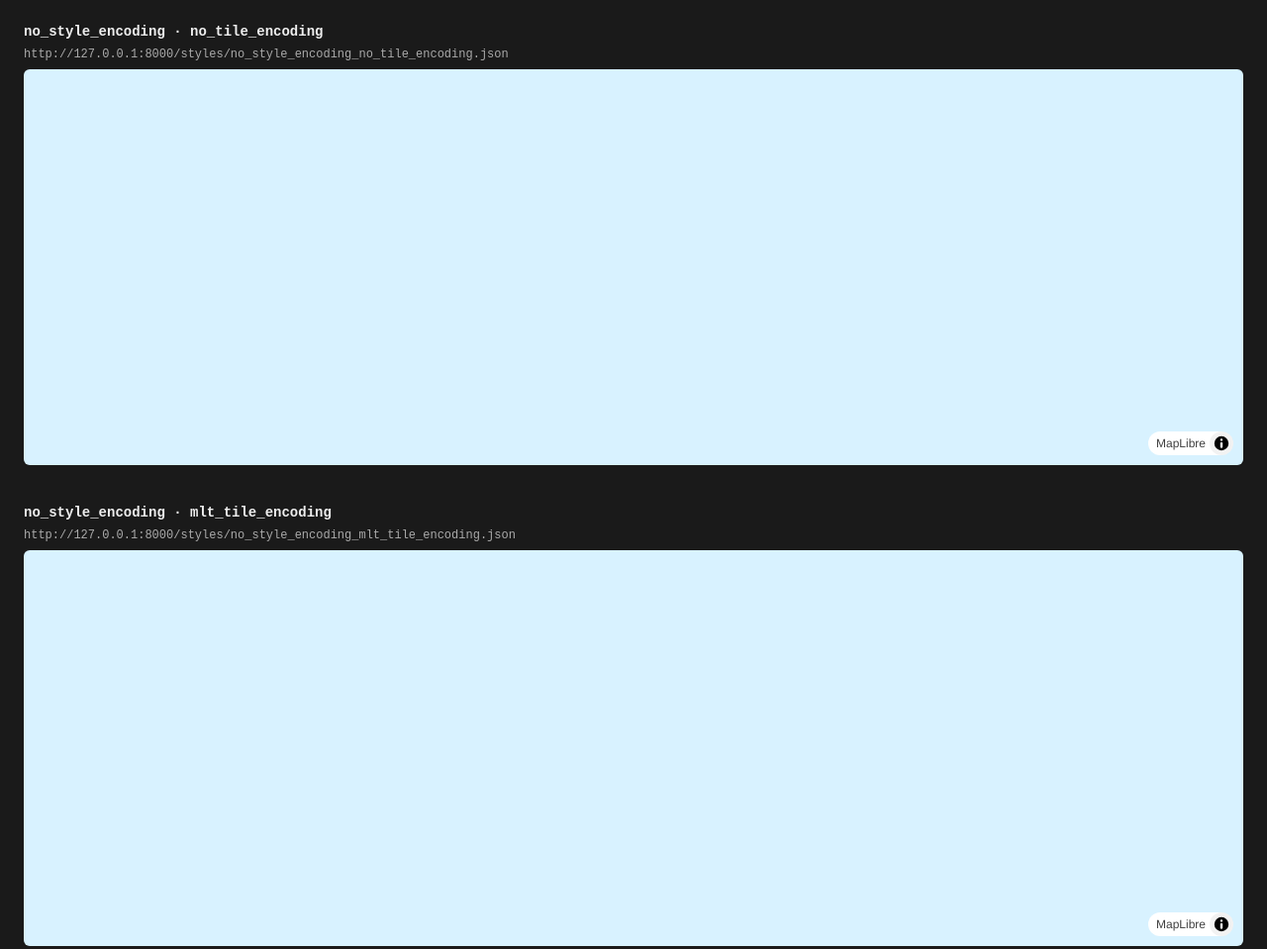
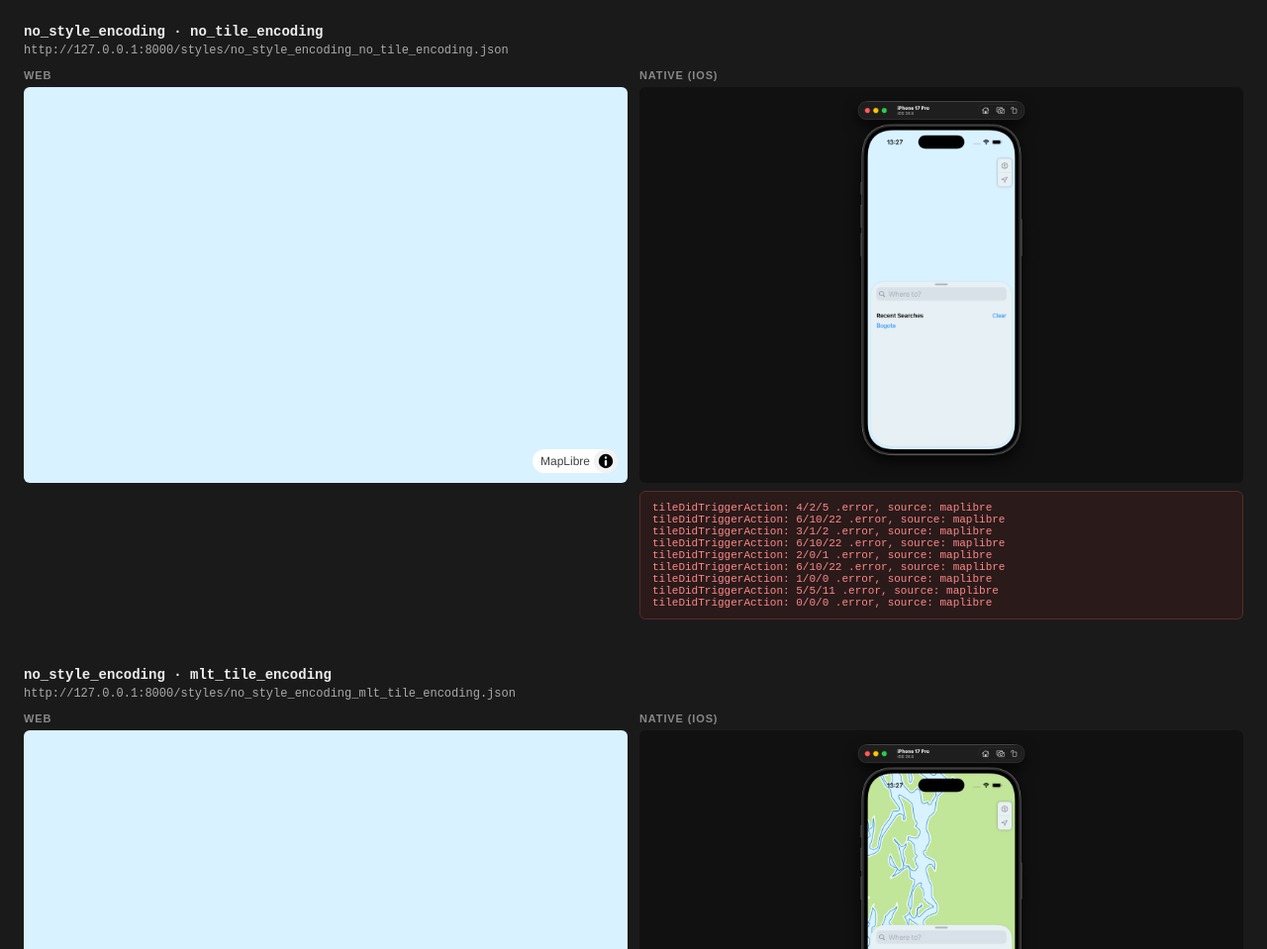
Before and after one commit to michaelkirk/mlt_style_demo, a plain HTML site: page index.html in a window 1280 px wide. Shown: the top 959 px of the page at 99% size. Drawn offline with nearby package versions, Linux system fonts and the light colour scheme; no server answers.

Commit message:
add images

```diff
--- a/index.html
+++ b/index.html
@@ -8,41 +8,114 @@
   <style>
     * { box-sizing: border-box; margin: 0; padding: 0; }
     body { background: #1a1a1a; color: #eee; font-family: sans-serif; padding: 24px; }
-    .map-block { margin-bottom: 40px; }
-    .map-block h2 { font-size: 14px; font-weight: 600; margin-bottom: 8px; font-family: monospace; }
-    .map-container { width: 100%; height: 400px; border-radius: 6px; overflow: hidden; }
+
+    .map-block { margin-bottom: 48px; }
+
+    .map-block h2 {
+      font-size: 14px;
+      font-weight: 600;
+      font-family: monospace;
+      margin-bottom: 4px;
+    }
+
+    .style-url {
+      font-family: monospace;
+      font-size: 12px;
+      color: #aaa;
+      margin-bottom: 12px;
+      user-select: all;
+    }
+
+    .columns {
+      display: grid;
+      grid-template-columns: 1fr 1fr;
+      gap: 12px;
+    }
+
+    .col-label {
+      font-size: 11px;
+      font-weight: 600;
+      text-transform: uppercase;
+      letter-spacing: 0.08em;
+      color: #888;
+      margin-bottom: 6px;
+    }
+
+    .map-container {
+      width: 100%;
+      height: 400px;
+      border-radius: 6px;
+      overflow: hidden;
+    }
+
+    .ios-errors {
+      margin-top: 8px;
+      padding: 10px 12px;
+      background: #2a1a1a;
+      border: 1px solid #5a2a2a;
+      border-radius: 6px;
+      font-family: monospace;
+      font-size: 11px;
+      color: #f88;
+      white-space: pre-wrap;
+    }
+
+    .ios-screenshot {
+      width: 100%;
+      height: 400px;
+      object-fit: contain;
+      object-position: top;
+      background: #111;
+      border-radius: 6px;
+      display: block;
+    }
   </style>
 </head>
 <body>
   <script>
+    const tileErrors = `tileDidTriggerAction: 4/2/5 .error, source: maplibre
+tileDidTriggerAction: 6/10/22 .error, source: maplibre
+tileDidTriggerAction: 3/1/2 .error, source: maplibre
+tileDidTriggerAction: 6/10/22 .error, source: maplibre
+tileDidTriggerAction: 2/0/1 .error, source: maplibre
+tileDidTriggerAction: 6/10/22 .error, source: maplibre
+tileDidTriggerAction: 1/0/0 .error, source: maplibre
+tileDidTriggerAction: 5/5/11 .error, source: maplibre
+tileDidTriggerAction: 0/0/0 .error, source: maplibre`;
+
     const styles = [
-      { label: "no_style_encoding · no_tile_encoding", url: "styles/no_style_encoding_no_tile_encoding.json" },
+      { label: "no_style_encoding · no_tile_encoding", url: "styles/no_style_encoding_no_tile_encoding.json", iosErrors: tileErrors },
       { label: "no_style_encoding · mlt_tile_encoding", url: "styles/no_style_encoding_mlt_tile_encoding.json" },
-      { label: "mlt_style_encoding · no_tile_encoding",  url: "styles/mlt_style_encoding_no_tile_encoding.json" },
+      { label: "mlt_style_encoding · no_tile_encoding",  url: "styles/mlt_style_encoding_no_tile_encoding.json", iosErrors: tileErrors },
       { label: "mlt_style_encoding · mlt_tile_encoding", url: "styles/mlt_style_encoding_mlt_tile_encoding.json" },
     ];
 
-    styles.forEach(({ label, url }, i) => {
+    styles.forEach(({ label, url, iosErrors }, i) => {
+      const slug = url.replace("styles/", "").replace(".json", "");
+      const screenshotUrl = `images/ios-${slug}.png`;
+
       const block = document.createElement("div");
       block.className = "map-block";
 
-      const h2 = document.createElement("h2");
-      h2.textContent = label;
+      block.innerHTML = `
+        <h2>${label}</h2>
+        <div class="style-url">http://127.0.0.1:8000/${url}</div>
+        <div class="columns">
+          <div>
+            <div class="col-label">Web</div>
+            <div class="map-container" id="map-${i}"></div>
+          </div>
+          <div>
+            <div class="col-label">Native (iOS)</div>
+            <img class="ios-screenshot" src="${screenshotUrl}" alt="iOS screenshot for ${label}" />
+            ${iosErrors ? `<pre class="ios-errors">${iosErrors}</pre>` : ""}
+          </div>
+        </div>
+      `;
 
-      const urlLine = document.createElement("div");
-      urlLine.style.cssText = "font-family: monospace; font-size: 12px; color: #aaa; margin-bottom: 8px; user-select: all;";
-      urlLine.textContent = `http://127.0.0.1:8000/${url}`;
-
-      const container = document.createElement("div");
-      container.className = "map-container";
-      container.id = `map-${i}`;
-
-      block.appendChild(h2);
-      block.appendChild(urlLine);
-      block.appendChild(container);
       document.body.appendChild(block);
 
-      new maplibregl.Map({ container: container.id, style: url, attributionControl: true });
+      new maplibregl.Map({ container: `map-${i}`, style: url, attributionControl: true });
     });
   </script>
 </body>
```
Also changed, not shown: images/ios-mlt_style_encoding_mlt_tile_encoding.png (added), images/ios-mlt_style_encoding_no_tile_encoding.png (added), images/ios-no_style_encoding_mlt_tile_encoding.png (added), images/ios-no_style_encoding_no_tile_encoding.png (added).
